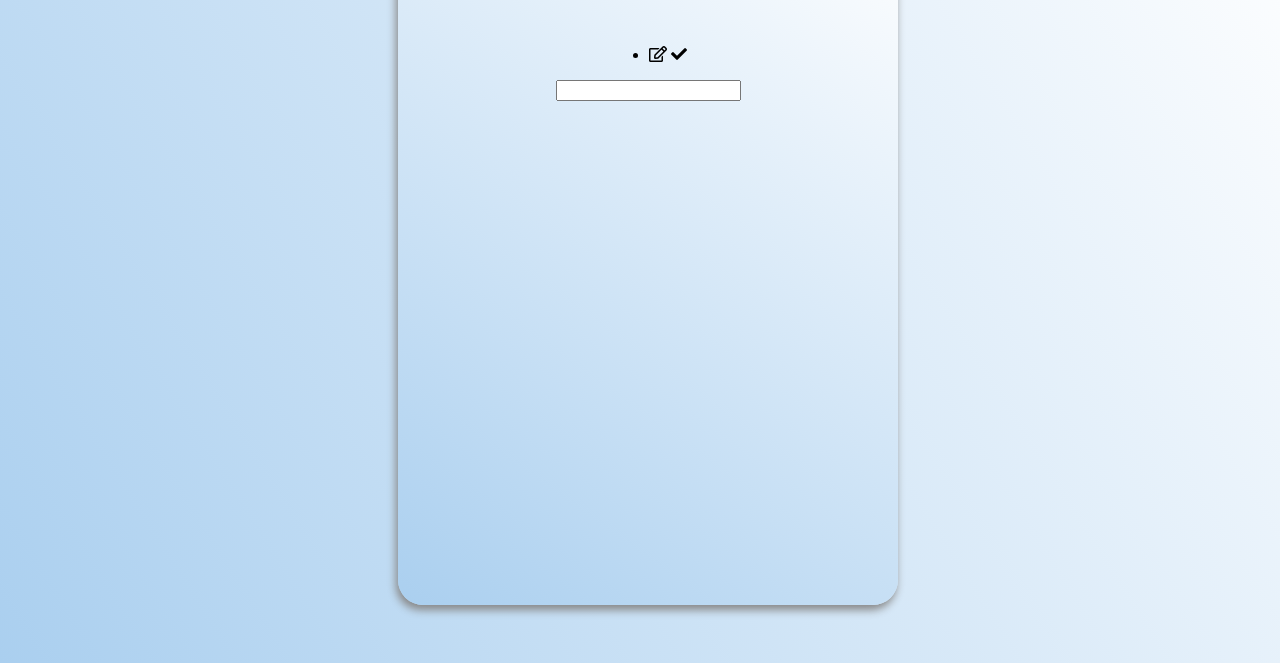
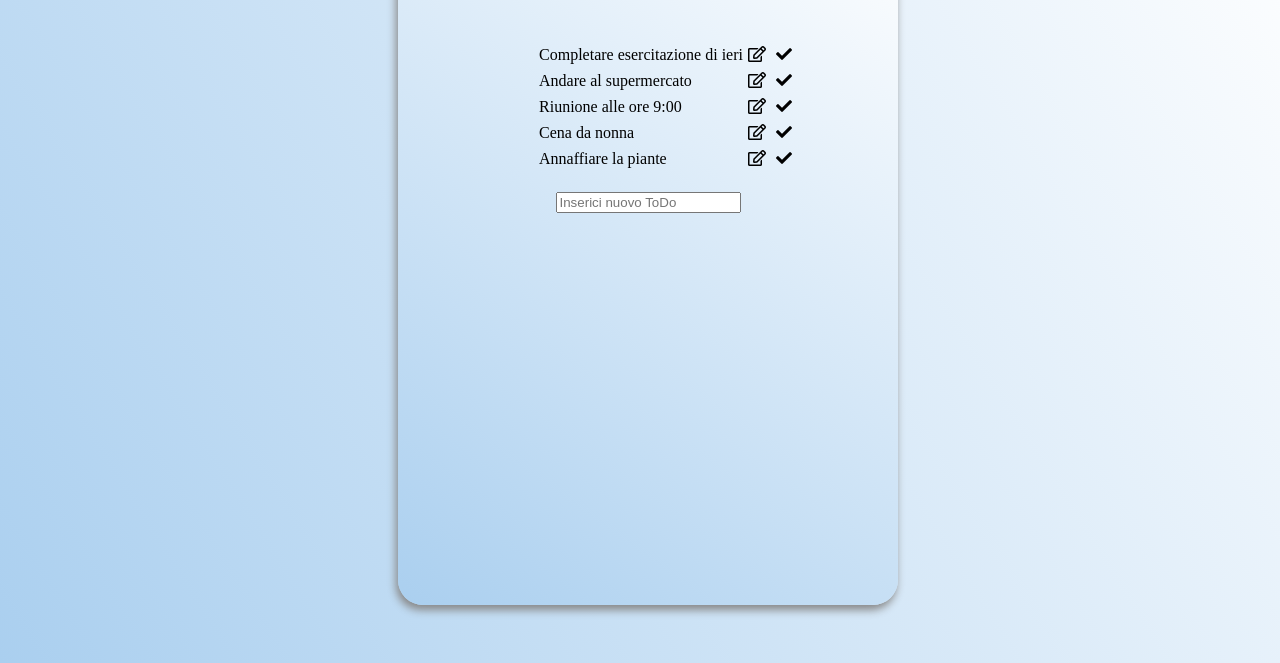
Before and after one commit to ilSaba/vue-todolist, a plain HTML site: page index.html in a window 1280 px wide. Shown: the part 153-816 px from the top of the page. Drawn offline with nearby package versions, Linux system fonts and the light colour scheme.

Commit message:
Primi passi JS

```diff
--- a/index.html
+++ b/index.html
@@ -14,14 +14,14 @@
     <div id="root">
         <div class="container">
             <h1>ToDo</h1>
-            <ul>
-                <li>
-                    <span class="title"></span>
-                    <span class="edit"><i class="far fa-edit"></i></span>
-                    <span class="check"><i class="fas fa-check"></i></span>
+            <ul class="todos">
+                <li v-for="todo in todos">
+                    <span class="title">{{ todo.title }}</span>
+                    <span class="controls check"><i class="fas fa-check"></i></span>
+                    <span class="controls edit"><i class="far fa-edit"></i></span>
                 </li>
             </ul>
-        <input type="text">
+        <input v-model="input" type="text" placeholder="Inserici nuovo ToDo" @keyup.enter="add">
     </div>
 
     <script src="https://cdn.jsdelivr.net/npm/vue"></script>
--- a/master.css
+++ b/master.css
@@ -26,6 +26,22 @@ body{
     background-image: -webkit-linear-gradient(top right, #FFFFFF 0%, #AACFEF 100%);
 }
 
+.todos{
+    list-style: none;
+}
+
 h1{
     font-size: 50px;
 }
+
+ul.todos li .controls{
+    float: right;
+    padding: 0 5px;
+    padding-bottom: 8px;;
+}
+
+ul.todos li:after{
+    content: '';
+    display: table;
+    clear: both;
+}
--- a/master.js
+++ b/master.js
@@ -1,12 +1,36 @@
 var app = new Vue({
 
-        el: '#root',
-        data: {
+    el: '#root',
+    data: {
+        input: '',
+        todos: [
+            {
+                title: 'Completare esercitazione di ieri',
+            },
+            {
+                title: 'Andare al supermercato',
+            },
+            {
+                title: 'Riunione alle ore 9:00',
+            },
+            {
+                title: 'Cena da nonna',
+            },
+            {
+                title: 'Annaffiare la piante',
+            },
+        ],
+    },
 
-
-        },
-        methods: {
-
-
+    methods: {
+        add: function () {
+            if (this.input != '') {
+                let obj = {
+                    title: this.input
+                }
+                this.todos.push(obj);
+                this.input = '';
+            }
         }
+    }
 });
```
